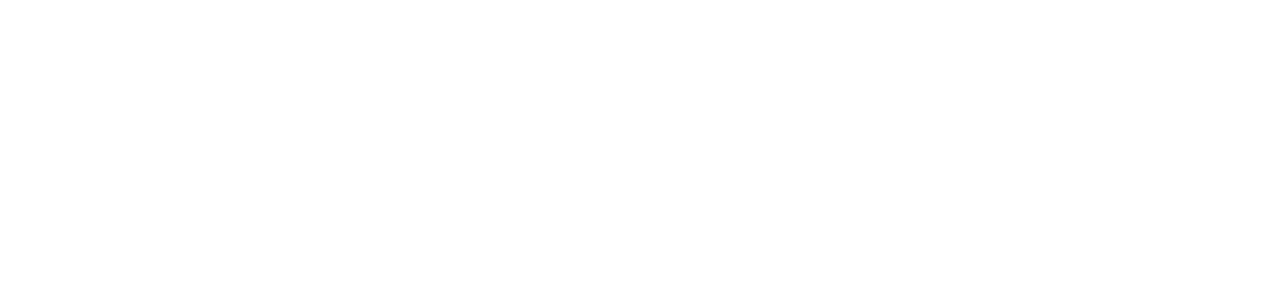
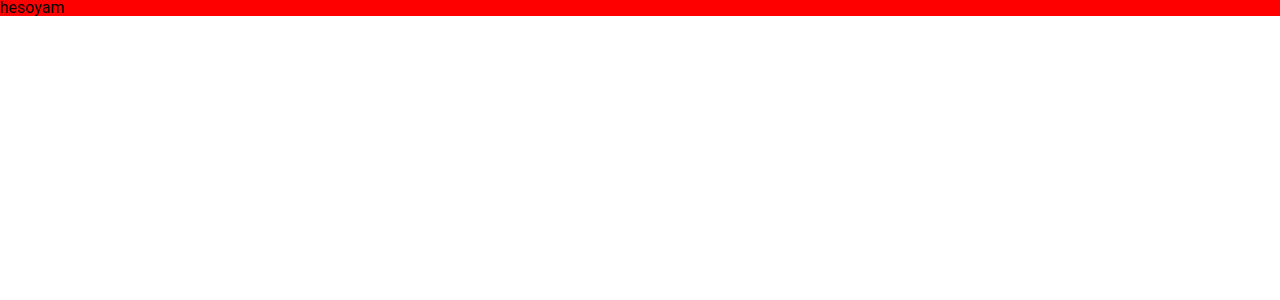
Before and after one commit to ftodoric/csw-frontend, a Next.js app: page /lobby in a window 1280 px wide. Shown: the top 300 px of the page. Built offline with nearby package versions, Linux system fonts and the light colour scheme.

Commit message:
Add withAuth component

```diff
--- a/pages/lobby.tsx
+++ /dev/null
@@ -1,7 +0,0 @@
-import { withAuth } from "@components/withAuth";
-
-export const LobbyPage = () => {
-  return <div>lobby</div>;
-};
-
-export default withAuth(LobbyPage);
--- a/src/components/withAuth.tsx
+++ b/src/components/withAuth.tsx
@@ -4,9 +4,9 @@
 
 export const withAuth = (Component: NextPage) => {
   const AuthenticatedComponent = () => {
-    const { user } = useUserContext();
+    const { isLoggedIn } = useUserContext();
 
-    return user ? <Component /> : null;
+    return isLoggedIn ? <Component /> : null;
   };
 
   return AuthenticatedComponent;
--- a/src/modules/LoginForm/LoginForm.tsx
+++ b/src/modules/LoginForm/LoginForm.tsx
@@ -9,7 +9,6 @@
   const { register, handleSubmit } = useForm<LoginFormInputs>();
   const onSubmit = (data: LoginFormInputs) => {
     loginUser.mutate(data);
-    console.log(data);
   };
 
   return (
--- a/pages/_app.tsx
+++ b/src/pages/_app.tsx
@@ -2,7 +2,7 @@
 import type { AppProps } from "next/app";
 import { QueryClient, QueryClientProvider } from "react-query";
 
-import "../styles/reset.css";
+import "../../styles/reset.css";
 
 const queryClient = new QueryClient();
 
--- /dev/null
+++ b/src/pages/lobby.tsx
@@ -0,0 +1,10 @@
+import { withAuth } from "@components/withAuth";
+import { useUserContext } from "@hooks";
+
+export const LobbyPage = () => {
+  const user = useUserContext();
+
+  return <div style={{ backgroundColor: "red" }}>hesoyam</div>;
+};
+
+export default withAuth(LobbyPage);
--- a/src/types/user.types.ts
+++ b/src/types/user.types.ts
@@ -6,7 +6,8 @@
 
 export type User = {
   id: number;
-  role: UserRole;
+  username: string;
+  // role: UserRole;
 };
 
 export type OptionalUser = User | null;
```
Also changed, not shown: src/pages/_document.tsx (renamed from pages/_document.tsx), src/pages/index.tsx (renamed from pages/index.tsx), src/pages/signup.tsx (renamed from pages/signup.tsx).
